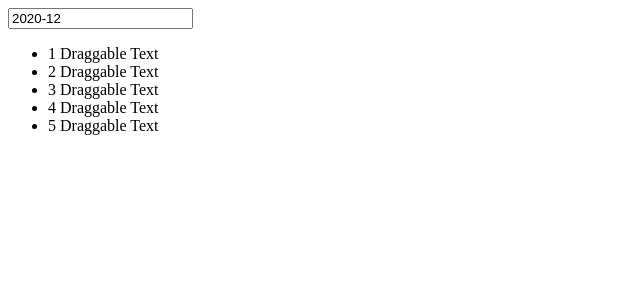
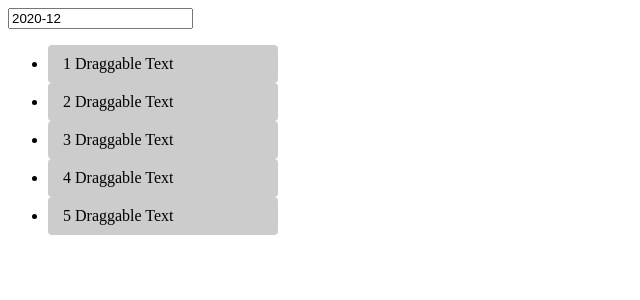
Before and after one commit to wasanx25/react-playground, a React app: page / in a window 1280 px wide. Shown: the top 300 px of the page, without its empty margins (0-640 px from the left). Built offline with nearby package versions, Linux system fonts and the light colour scheme; the HTML template or start-up script is replaced by a standard one.

Commit message:
Update drag list

```diff
--- a/src/components/DraggableList.tsx
+++ b/src/components/DraggableList.tsx
@@ -3,6 +3,7 @@ import { StyledDraggableList } from './StyledDraggableList'
 
 const DRAGGABLE_LIST_ID = 'item-list'
 const DATA_TRANSFER_ID = 'item-id'
+const DRAG_OVER_CLASS_NAME = 'dragover'
 
 export const DraggableList = (): JSX.Element => {
   function drag (event: React.DragEvent) {
@@ -17,16 +18,16 @@ export const DraggableList = (): JSX.Element => {
     const itemList = document.getElementById(DRAGGABLE_LIST_ID)!
     itemList.insertBefore(element, event.currentTarget)
 
-    event.currentTarget.className = ''
+    event.currentTarget.classList.remove(DRAG_OVER_CLASS_NAME)
   }
 
   function dragLeave (event: React.DragEvent) {
-    event.currentTarget.className = ''
+    event.currentTarget.classList.remove(DRAG_OVER_CLASS_NAME)
   }
 
   function dragOver (event: React.DragEvent) {
     event.preventDefault()
-    event.currentTarget.className = 'dragover'
+    event.currentTarget.classList.add(DRAG_OVER_CLASS_NAME)
   }
 
   return (
@@ -39,6 +40,7 @@ export const DraggableList = (): JSX.Element => {
             </li>
           )
         })}
+        <li className='clear' onDrop={drop} onDragOver={dragOver} onDragLeave={dragLeave}></li>
       </StyledDraggableList>
     </>
   )
--- a/src/components/StyledDraggableList.tsx
+++ b/src/components/StyledDraggableList.tsx
@@ -2,8 +2,17 @@ import styled from '@emotion/styled'
 
 export const StyledDraggableList = styled.ul(
   {
+    '& li': {
+      width: '200px',
+      padding: '10px 15px',
+      borderRadius: '4px',
+      backgroundColor: '#ccc'
+    },
+    '& li.clear': {
+      opacity: 0
+    },
     '& li.dragover': {
-      borderTop: 'solid 2px #bababa'
+      borderTop: 'solid 3px #cdcdcd'
     }
   }
 )
```
